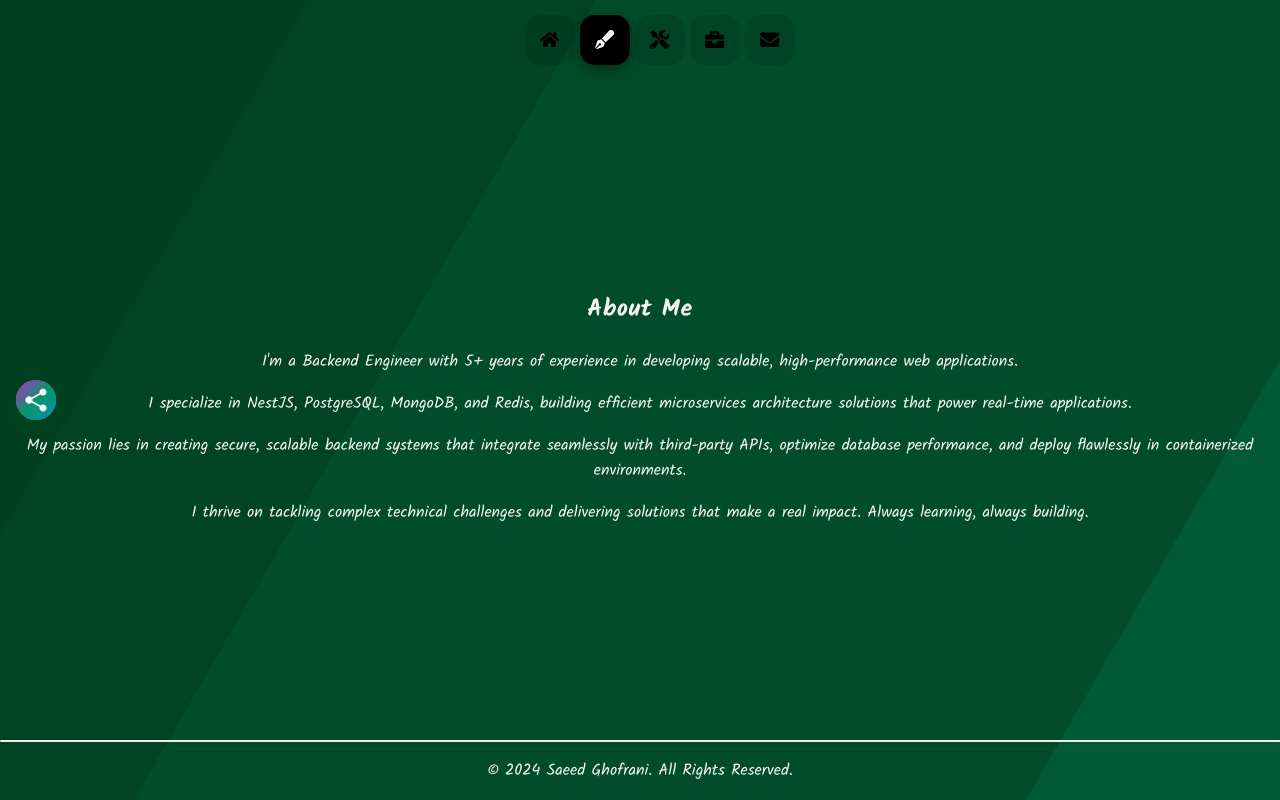
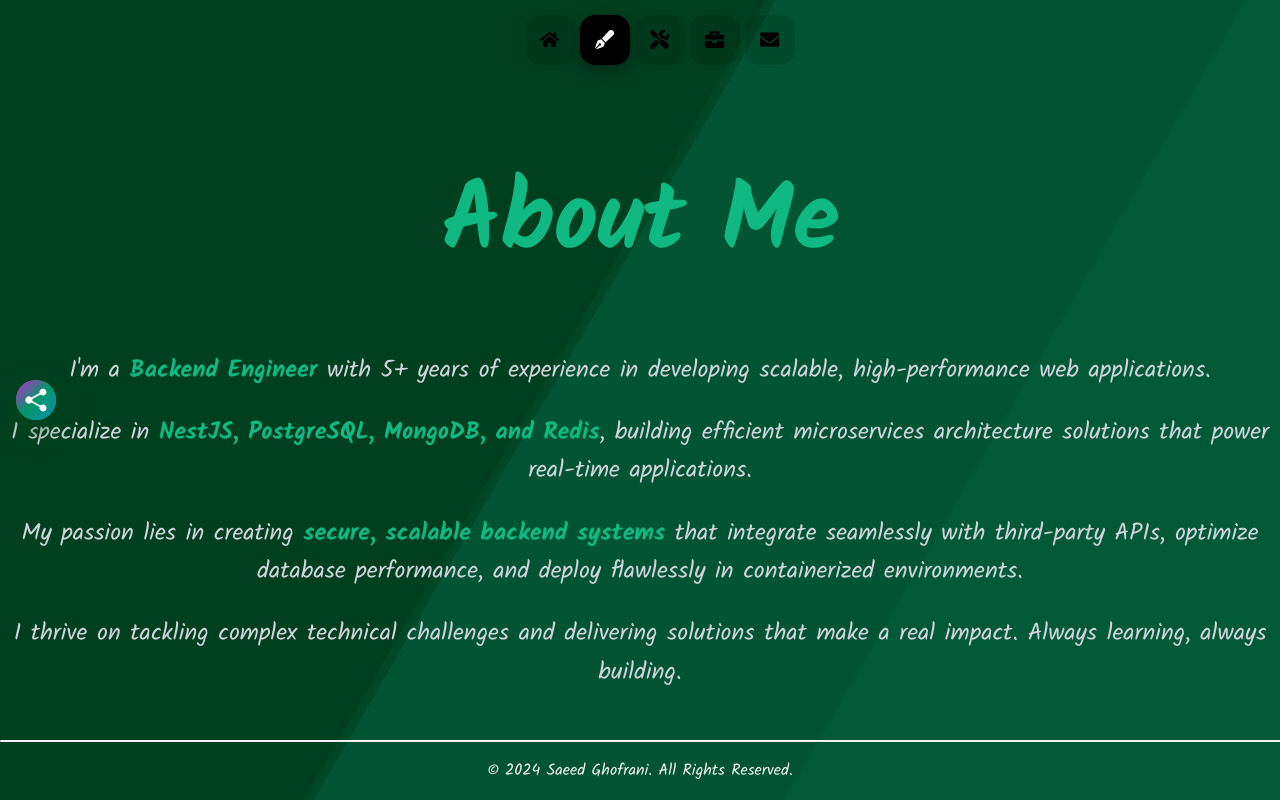
Before and after one commit to saeedghofrani/portfolio, a React (Vite) app: page /about in a window 1280 px wide. Built offline with nearby package versions, Linux system fonts and the light colour scheme.

Commit message:
fix(): update font

```diff
--- a/src/index.css
+++ b/src/index.css
@@ -18,7 +18,7 @@ body {
 }
 
 .bg {
-  animation: slide 3s ease-in-out infinite alternate;
+  animation: slide 8s ease-in-out infinite alternate;
   background-image: linear-gradient(-60deg, #026440 50%, #014421 50%);
   bottom: 0;
   left: -50%;
@@ -31,11 +31,11 @@ body {
 
 .bg2 {
   animation-direction: alternate-reverse;
-  animation-duration: 4s;
+  animation-duration: 10s;
 }
 
 .bg3 {
-  animation-duration: 5s;
+  animation-duration: 12s;
 }
 
 @keyframes slide {
@@ -149,6 +149,25 @@ body {
     line-height: 1.6;
   }
 
+  /* =================================================================
+     TYPOGRAPHY SYSTEM - Centralized Text Styles
+     ================================================================= */
+
+  /* Page Titles - Main section headings */
+  .page-title {
+    font-size: 6rem;
+    line-height: 1;
+    font-weight: 700;
+    letter-spacing: -0.01em;
+    color: #10b981; /* emerald-400 */
+  }
+
+  @media (max-width: 768px) {
+    .page-title {
+      font-size: 4.5rem;
+    }
+  }
+
   /* Hero Section Large Text Styles */
   .hero-title {
     font-size: 5rem;
@@ -164,6 +183,19 @@ body {
     letter-spacing: -0.005em;
   }
 
+  .hero-quote {
+    font-size: 2rem;
+    line-height: 1.3;
+    color: #d1d5db; /* gray-300 */
+    font-style: italic;
+  }
+
+  .hero-description {
+    font-size: 1.25rem;
+    line-height: 1.6;
+    color: #d1d5db; /* gray-300 */
+  }
+
   @media (max-width: 768px) {
     .hero-title {
       font-size: 3.5rem;
@@ -171,6 +203,14 @@ body {
 
     .hero-subtitle {
       font-size: 2.5rem;
+    }
+
+    .hero-quote {
+      font-size: 2.25rem;
+    }
+
+    .hero-description {
+      font-size: 1.125rem;
     }
   }
 
@@ -182,6 +222,93 @@ body {
     .hero-subtitle {
       font-size: 2rem;
     }
+
+    .hero-quote {
+      font-size: 1.5rem;
+    }
+
+    .hero-description {
+      font-size: 1rem;
+    }
+  }
+
+  /* Section Titles - Large section headings */
+  .section-title {
+    font-size: 5rem;
+    line-height: 1;
+    font-weight: 700;
+    letter-spacing: -0.01em;
+    color: #10b981; /* emerald-400 */
+  }
+
+  @media (max-width: 768px) {
+    .section-title {
+      font-size: 4rem;
+    }
+  }
+
+  /* Paragraph Large - Large body text for emphasis */
+  .text-large {
+    font-size: 1.5rem;
+    line-height: 1.6;
+    font-weight: 400;
+    color: #d1d5db; /* gray-300 */
+  }
+
+  @media (max-width: 768px) {
+    .text-large {
+      font-size: 1.75rem;
+    }
+  }
+
+  /* Paragraph Medium - Standard body text */
+  .text-medium {
+    font-size: 1.5rem;
+    line-height: 1.6;
+    font-weight: 400;
+    color: #d1d5db; /* gray-300 */
+  }
+
+  @media (max-width: 768px) {
+    .text-medium {
+      font-size: 1.25rem;
+    }
+  }
+
+  /* Highlight Text - For emphasized spans */
+  .text-highlight {
+    color: #10b981; /* emerald-400 */
+    font-weight: 600;
+  }
+
+  /* Card Title - Titles in cards/components */
+  .card-title {
+    font-size: 1.5rem;
+    line-height: 1.2;
+    font-weight: 700;
+    color: #ffffff;
+  }
+
+  @media (max-width: 768px) {
+    .card-title {
+      font-size: 1.25rem;
+    }
+  }
+
+  /* Card Text - Body text in cards */
+  .card-text {
+    font-size: 1rem;
+    line-height: 1.6;
+    font-weight: 400;
+    color: #d1d5db; /* gray-300 */
+  }
+
+  /* Small Text - For labels, dates, etc. */
+  .text-small {
+    font-size: 0.875rem;
+    line-height: 1.5;
+    font-weight: 400;
+    color: #9ca3af; /* gray-400 */
   }
 
   /* Ensure all containers respect viewport width */
--- a/src/sections/AboutSection/AboutSection.tsx
+++ b/src/sections/AboutSection/AboutSection.tsx
@@ -2,18 +2,18 @@ const AboutSection: React.FC = () => {
   return (
     <section className="py-40 px-12 text-gray-100">
       <div className="max-w-full mx-auto text-center">
-        <h1 className="text-8xl md:text-9xl font-bold mb-24 text-emerald-400">About Me</h1>
+        <h1 className="page-title mb-24">About Me</h1>
         <div className="max-w-6xl mx-auto space-y-12">
-          <p className="text-4xl md:text-5xl leading-relaxed text-gray-300">
-            I'm a <span className="text-emerald-400 font-semibold">Backend Engineer</span> with 5+ years of experience in developing scalable, high-performance web applications.
+          <p className="text-large leading-relaxed">
+            I'm a <span className="text-highlight">Backend Engineer</span> with 5+ years of experience in developing scalable, high-performance web applications.
           </p>
-          <p className="text-4xl md:text-5xl leading-relaxed text-gray-300">
-            I specialize in <span className="text-emerald-400 font-semibold">NestJS, PostgreSQL, MongoDB, and Redis</span>, building efficient microservices architecture solutions that power real-time applications.
+          <p className="text-large leading-relaxed">
+            I specialize in <span className="text-highlight">NestJS, PostgreSQL, MongoDB, and Redis</span>, building efficient microservices architecture solutions that power real-time applications.
           </p>
-          <p className="text-4xl md:text-5xl leading-relaxed text-gray-300">
-            My passion lies in creating <span className="text-emerald-400 font-semibold">secure, scalable backend systems</span> that integrate seamlessly with third-party APIs, optimize database performance, and deploy flawlessly in containerized environments.
+          <p className="text-large leading-relaxed">
+            My passion lies in creating <span className="text-highlight">secure, scalable backend systems</span> that integrate seamlessly with third-party APIs, optimize database performance, and deploy flawlessly in containerized environments.
           </p>
-          <p className="text-4xl md:text-5xl leading-relaxed text-gray-300">
+          <p className="text-large leading-relaxed">
             I thrive on tackling complex technical challenges and delivering solutions that make a real impact. Always learning, always building.
           </p>
         </div>
--- a/src/sections/HeroSection/HeroSection.tsx
+++ b/src/sections/HeroSection/HeroSection.tsx
@@ -70,14 +70,14 @@ const HeroSection: React.FC = () => {
           )}
         </h2>
         <div className="mb-12 max-w-5xl mx-auto">
-          <div className="text-3xl md:text-5xl text-gray-300 italic pl-8 py-8 bg-gray-800/30 backdrop-blur-sm ">
+          <div className="hero-quote pl-8 py-8 bg-gray-800/30 backdrop-blur-sm">
             {typedQuote}
             {shouldStartQuote && typedQuote !== quoteText && (
               <span className="animate-pulse">|</span>
             )}
           </div>
         </div>
-        <p className="text-xl mb-8 text-gray-300">
+        <p className="hero-description mb-8">
           {typedDescription}
           {shouldStartDescription && typedDescription !== descriptionText && (
             <span className="animate-pulse">|</span>
--- a/src/sections/ProjectsSection/ProjectsSection.tsx
+++ b/src/sections/ProjectsSection/ProjectsSection.tsx
@@ -20,12 +20,12 @@ const ProjectsSection: React.FC = () => {
   return (
     <section className="py-16 px-8 text-gray-100">
       <div className="max-w-4xl mx-auto text-center">
-        <h1 className="text-4xl font-bold mb-12 text-emerald-400">My Projects</h1>
+        <h1 className="section-title mb-12">My Projects</h1>
         <div className="space-y-6">
           {projects.map((project, index) => (
             <div key={index} className="bg-gray-800/50 backdrop-blur-sm p-6 rounded-lg border border-emerald-500/30">
-              <h3 className="text-2xl font-bold mb-3 text-white">{project.title}</h3>
-              <p className="text-gray-300 mb-4">{project.description}</p>
+              <h3 className="card-title mb-3">{project.title}</h3>
+              <p className="card-text mb-4">{project.description}</p>
               <div className="flex flex-wrap gap-2 justify-center">
                 {project.technologies.map((tech, techIndex) => (
                   <span key={techIndex} className="bg-emerald-600/20 text-emerald-400 px-3 py-1 rounded text-sm border border-emerald-500/30">
--- a/src/sections/SkillsSection/SkillsSection.tsx
+++ b/src/sections/SkillsSection/SkillsSection.tsx
@@ -91,12 +91,12 @@ const SkillsSection: React.FC = () => {
       </div>
 
       <div className="max-w-7xl mx-auto relative z-10">
-        <h1 className="text-6xl md:text-8xl font-bold mb-20 text-emerald-400 text-center">My Skills</h1>
+        <h1 className="section-title mb-20 text-center">My Skills</h1>
 
         <div className="flex flex-wrap gap-8 justify-center ml-20">
           {skillCategories.map((category, index) => (
             <div key={index} className="flex-1 min-w-[280px] max-w-[320px]" style={{ margin: '5px' }}>
-              <h2 className="text-2xl font-bold text-white mb-6 text-center">{category.title}</h2>
+              <h2 className="card-title mb-6 text-center">{category.title}</h2>
               <div className="grid grid-cols-2 gap-3">
                 {category.skills.map((skill, skillIndex) => (
                   <div
```
Also changed, not shown: src/sections/ExperienceSection/ExperienceSection.tsx (+5 -5 lines).
